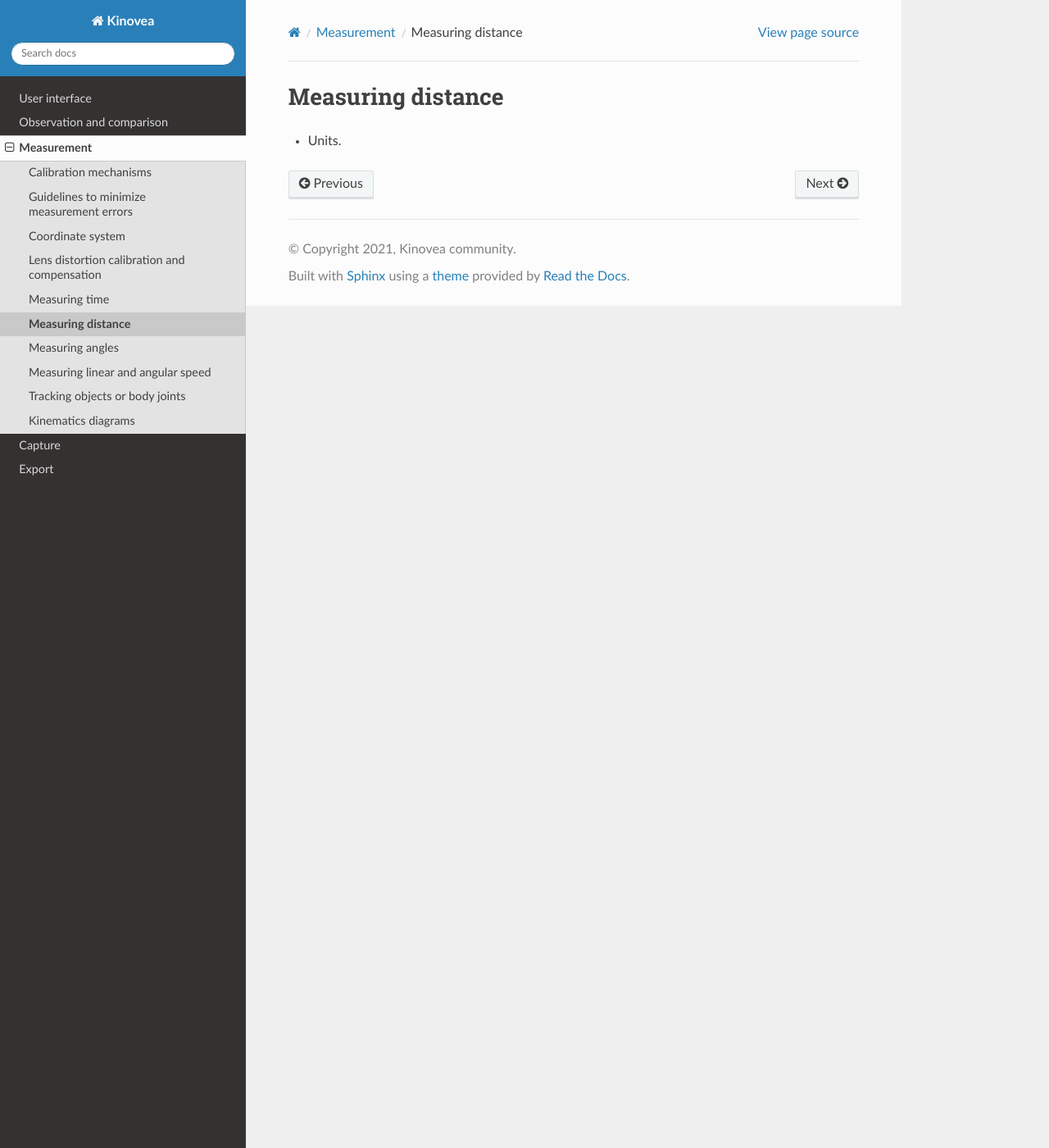
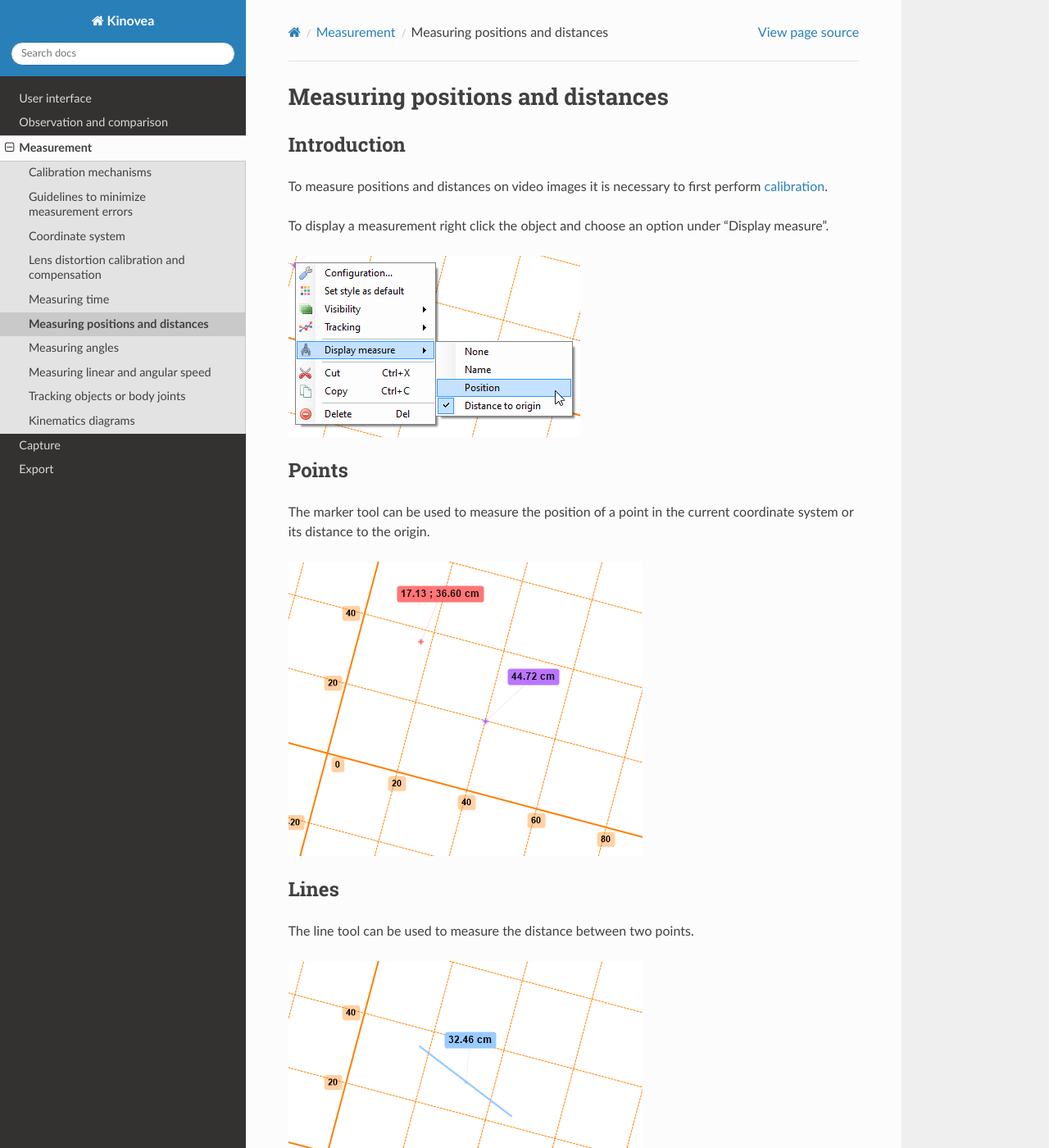
Before and after one commit to Kinovea/kinovea-docs, a Sphinx documentation site: the page built from source/measurement/distance.rst, in a window 1280 px wide and 1400 px high. Shown: the whole window at 82% size. Built offline with Sphinx 7.4.7 and the Read the Docs theme 2.0.0, drawn with Linux system fonts in a browser that asks for light colours; some of the changed text lies outside the part shown.

Commit message:
Measuring distances

```diff
--- a/source/measurement/distance.rst
+++ b/source/measurement/distance.rst
@@ -1,4 +1,29 @@
-Measuring distance
-==================
+Measuring positions and distances
+=================================
 
-- Units.
+
+Introduction
+-----------------------
+To measure positions and distances on video images it is necessary to first perform :doc:`calibration </measurement/calibration>`.
+
+To display a measurement right click the object and choose an option under "Display measure".
+
+.. image:: /images/measurement/menu.png
+
+Points
+------
+The marker tool can be used to measure the position of a point in the current coordinate system or its distance to the origin.
+
+.. image:: /images/measurement/marker.png
+
+Lines
+-----
+The line tool can be used to measure the distance between two points.
+
+.. image:: /images/measurement/line.png
+
+Circles
+-------
+The circle tool has display options to show the center position, radius, diameter and circumference of the circle.
+
+.. image:: /images/measurement/circle.png
--- a/source/measurement/time.rst
+++ b/source/measurement/time.rst
@@ -92,4 +92,4 @@ and in the top part of the dialog, enter the capture frame rate.
 
 .. image:: /images/measurement/timescale.png
 
-.. note:: When capturing videos with Kinovea this option is automatically set based on information found in the KVA file.
+.. note:: When capturing videos with Kinovea this option is automatically set based on information found in the KVA file saved next to the recording.
```
Also changed, not shown: source/images/measurement/circle.png (added), source/images/measurement/line.png (added), source/images/measurement/marker.png (added), source/images/measurement/menu.png (added).
